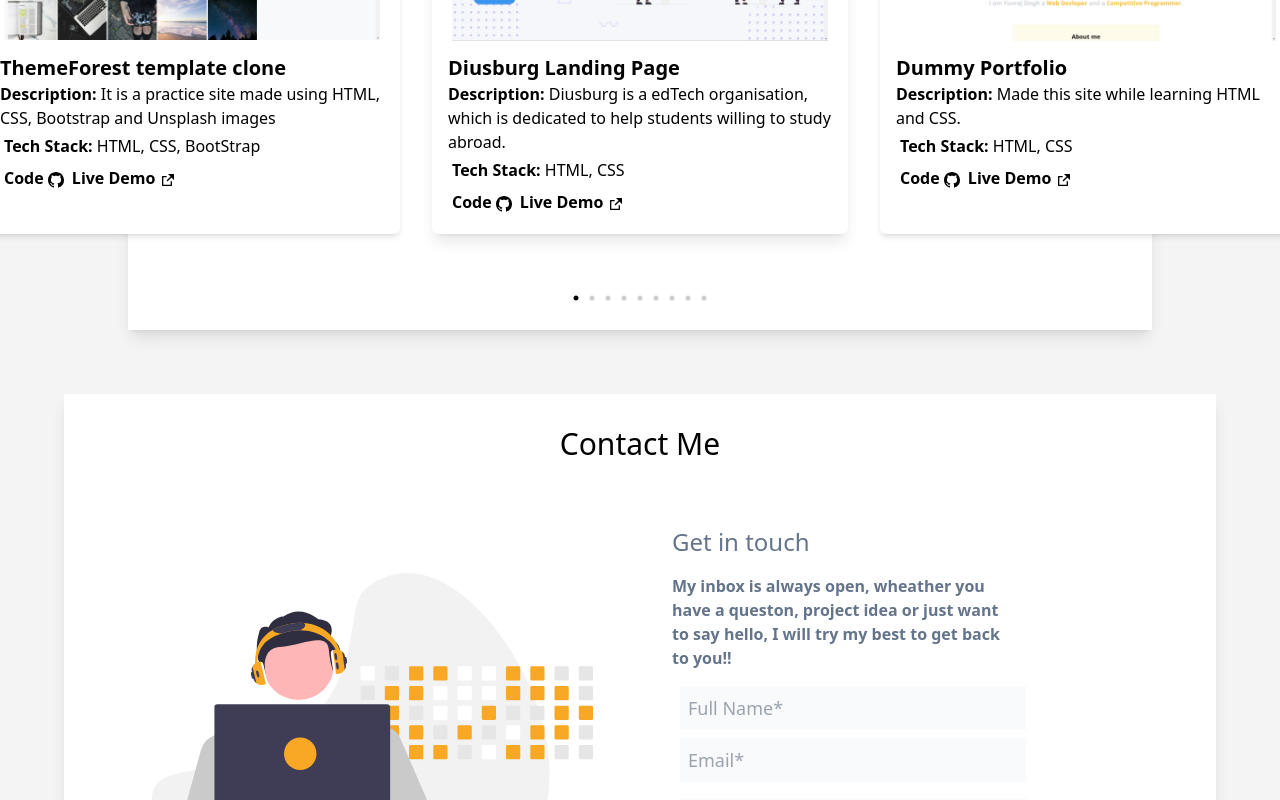
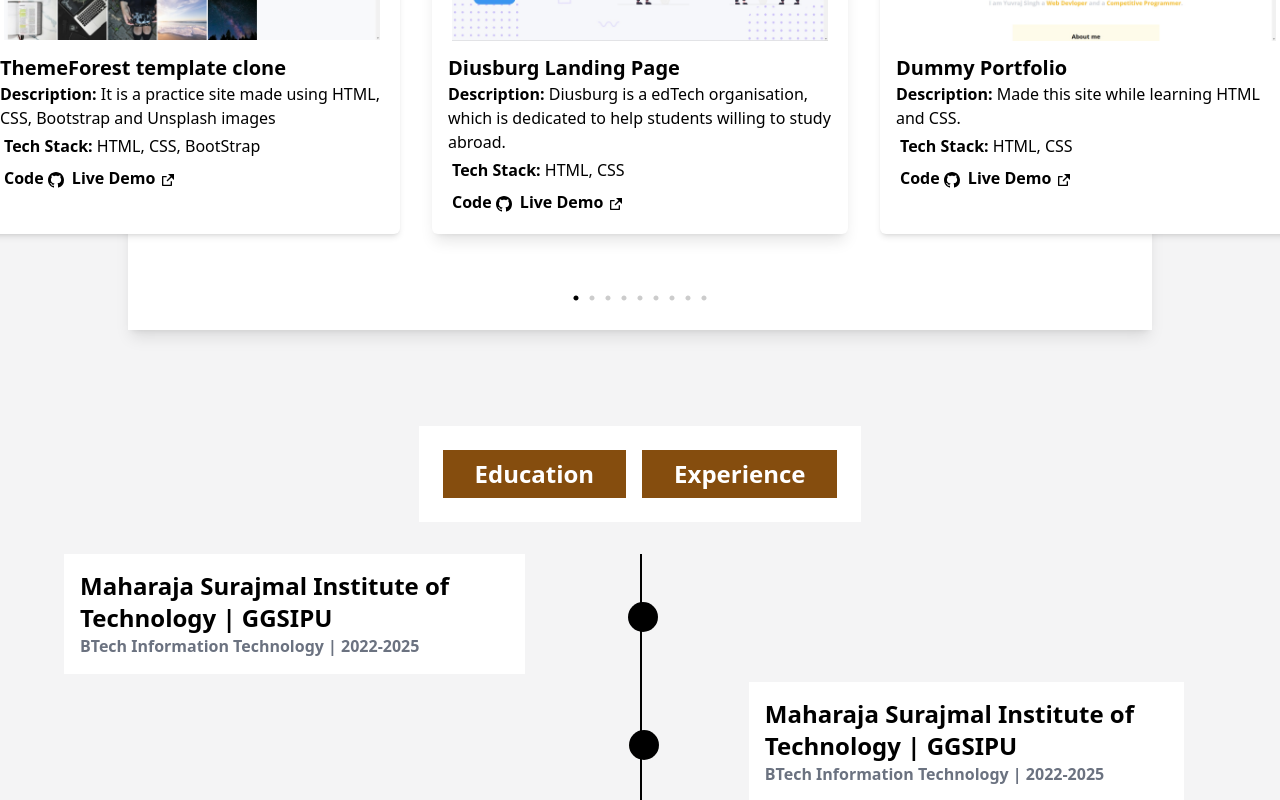
Before and after one commit to Yuvraj883/Yuvis-Portfolio, a React (Create React App) app: page / in a window 1280 px wide. Shown: the part 2000-2800 px from the top of the page. Built offline with nearby package versions, Linux system fonts and the light colour scheme.

Commit message:
Imported EducationNExperience component to the App

```diff
--- a/src/App.js
+++ b/src/App.js
@@ -5,6 +5,7 @@ import About from './Components/About';
 import Projects from './Components/Projects';
 import Contact from './Components/Contact';
 import { Element } from 'react-scroll';
+import EducationNExperience from './Components/EducationNExperience';
 
 // import { BrowserRouter, Route, Routes } from 'react-router-dom';
 // import {Switch} from 'react-router';
@@ -12,7 +13,7 @@ import { Element } from 'react-scroll';
 function App() {
   return (
     <>
-      <div className="bg-[#f4f4f5] overflow-hidden">
+      <div className="bg-[#f4f4f5] overflow-hidden scroll-smooth">
         <Navbar></Navbar>
         <Element name="home">
           <Home></Home>
@@ -23,9 +24,13 @@ function App() {
         <Element name="projects">
           <Projects></Projects>
         </Element>
+        <Element name="Education">
+          <EducationNExperience></EducationNExperience>
+        </Element>
         <Element name="contact">
           <Contact></Contact>
         </Element>
+
       </div>
 
 
```
